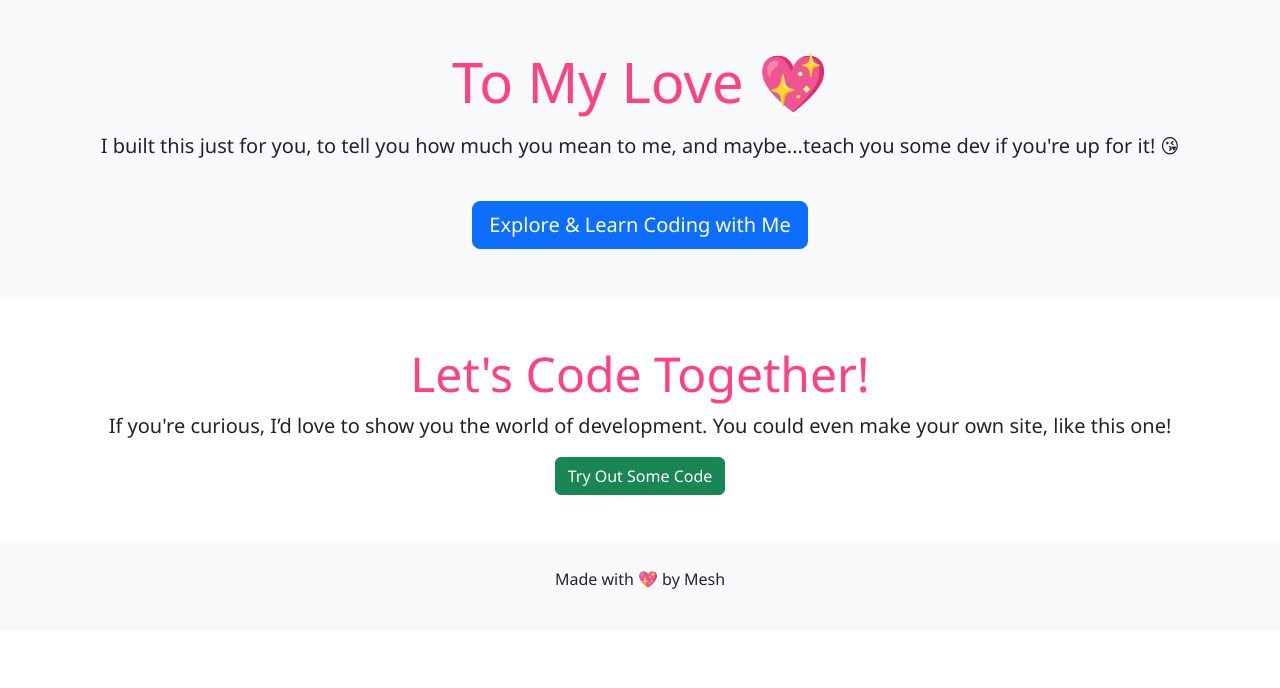
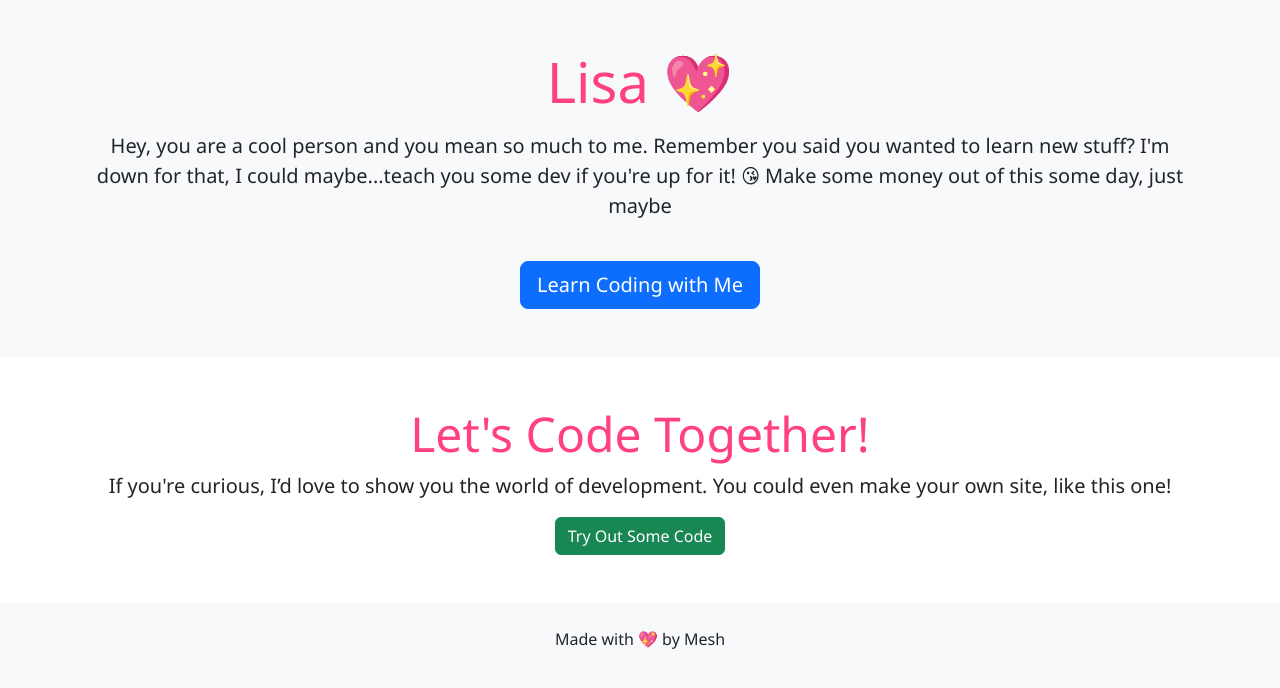
Before and after one commit to mesh029/cool-site, a plain HTML site: page index.html in a window 1280 px wide. Drawn offline with nearby package versions, Linux system fonts and the light colour scheme.

Commit message:
some changes

```diff
--- a/index.html
+++ b/index.html
@@ -3,7 +3,7 @@
 <head>
     <meta charset="UTF-8">
     <meta name="viewport" content="width=device-width, initial-scale=1.0">
-    <title>To My Love</title>
+    <title>Lisa</title>
     <link href="https://cdn.jsdelivr.net/npm/bootstrap@5.3.0/dist/css/bootstrap.min.css" rel="stylesheet">
     <link rel="stylesheet" href="css/style.css">
 </head>
@@ -11,9 +11,9 @@
     <!-- Hero Section -->
     <section class="bg-light text-center py-5">
         <div class="container">
-            <h1 class="display-4">To My Love 💖</h1>
-            <p class="lead mt-3">I built this just for you, to tell you how much you mean to me, and maybe...teach you some dev if you're up for it! 😘</p>
-            <a href="#learn" class="btn btn-primary btn-lg mt-4">Explore & Learn Coding with Me</a>
+            <h1 class="display-4">Lisa 💖</h1>
+            <p class="lead mt-3">Hey, you are a cool person and you mean so much to me. Remember you said you wanted to learn new stuff? I'm down for that, I could maybe...teach you some dev if you're up for it! 😘 Make some money out of this some day, just maybe</p>
+            <a href="#learn" class="btn btn-primary btn-lg mt-4">Learn Coding with Me</a>
         </div>
     </section>
 
```
